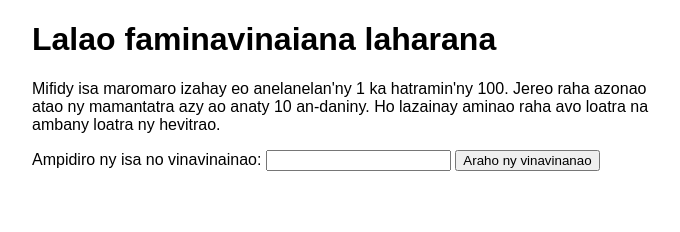
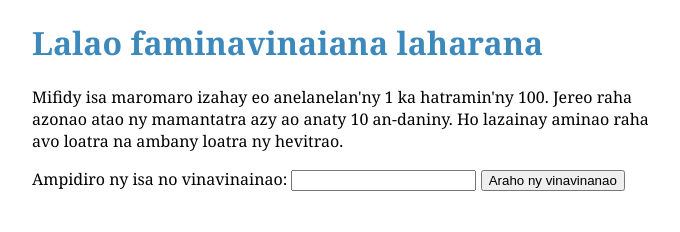
Before and after one commit to Tour-dev-maker/Javascript1, a plain HTML site: page index.html in a window 1280 px wide. Shown: the whole page, without its empty margins (288-968 px from the left). Drawn offline with Linux system fonts and the light colour scheme.

Commit message:
Creat second version

```diff
--- a/index.html
+++ b/index.html
@@ -7,10 +7,11 @@
 
     <style>
       html {
-        font-family: sans-serif;
+        font-family: Cambria, Cochin, Georgia, Times, 'Times New Roman', serif;
       }
 
       body {
+        font-size: medium;
         width: 50%;
         max-width: 800px;
         min-width: 480px;
@@ -20,6 +21,10 @@
       .lastResult {
         color: white;
         padding: 3px;
+      }
+
+      h1{
+        color: rgb(62, 137, 187);
       }
     </style>
   </head>
```
